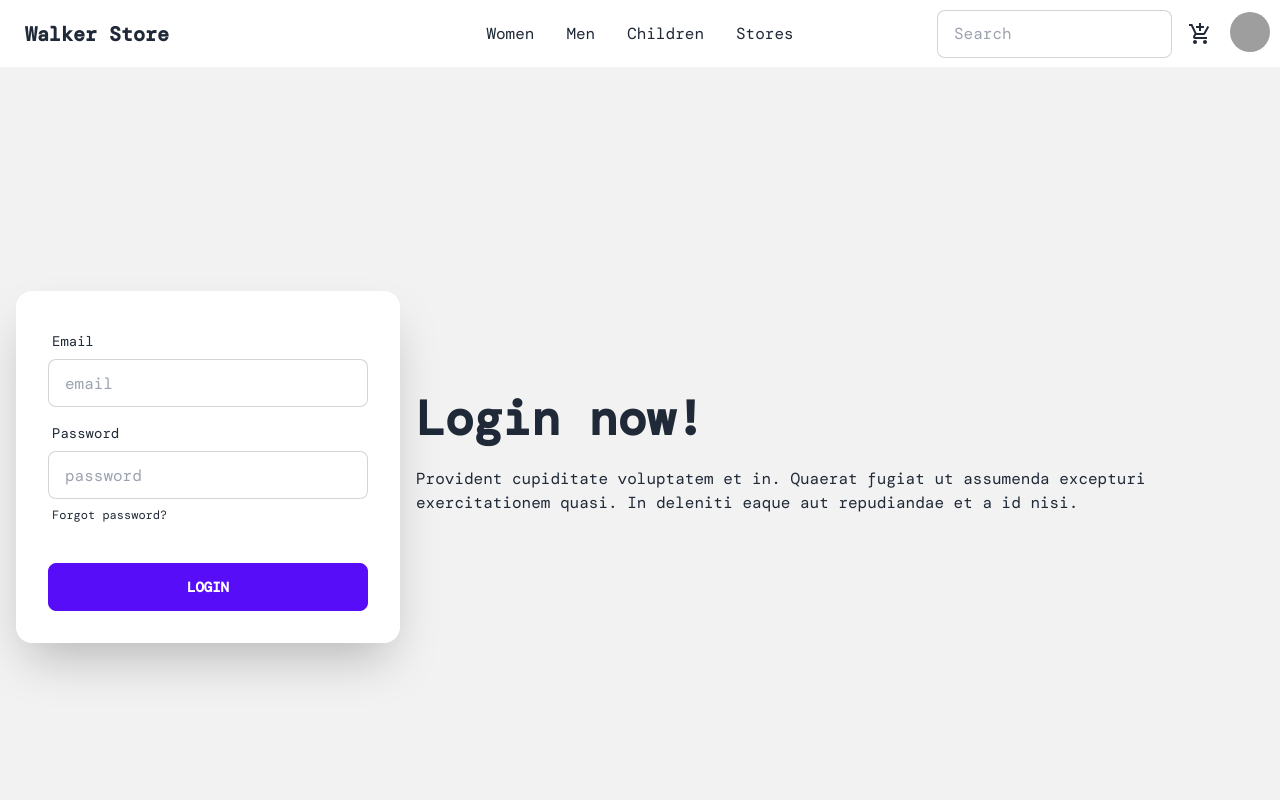
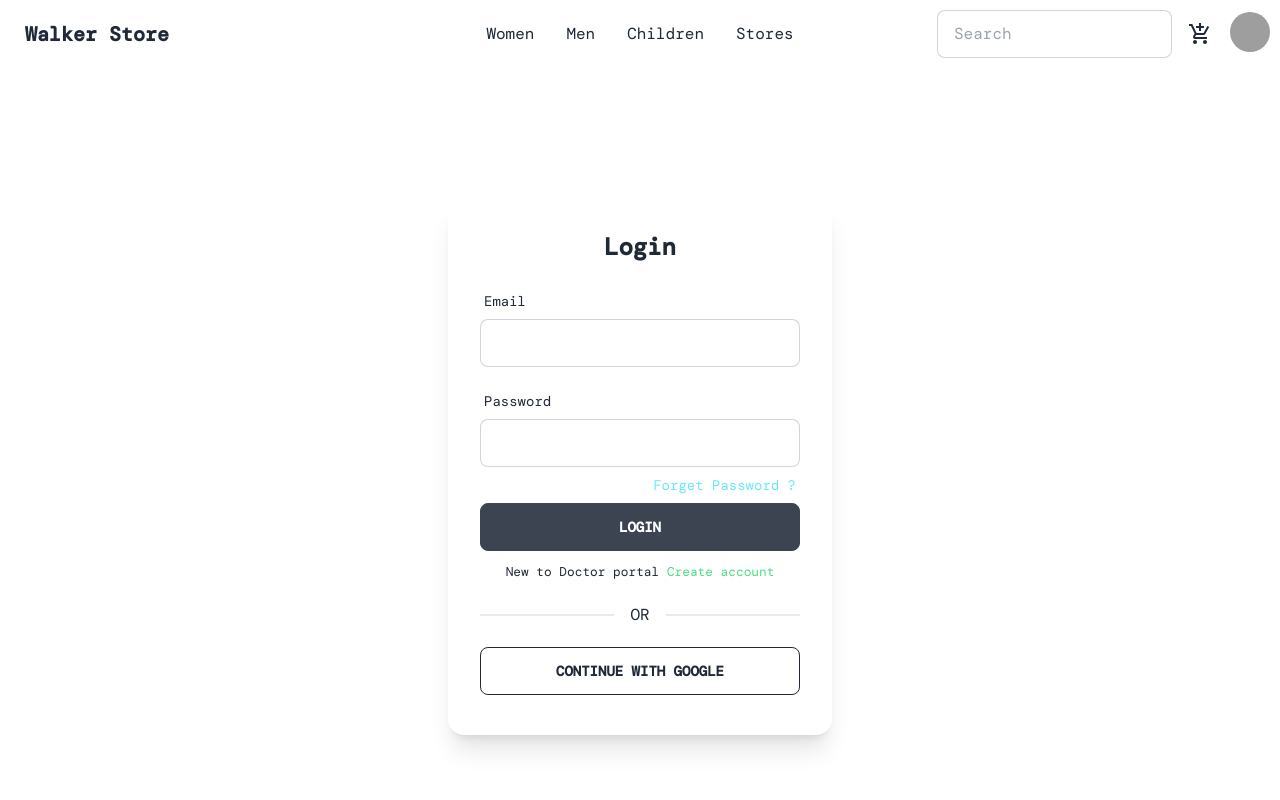
Before and after one commit to rakibulhasan933/ecommerce-react-app, a React (Create React App) app: page /login in a window 1280 px wide. Shown: the top 800 px of the page. Built offline with nearby package versions, Linux system fonts and the light colour scheme; grey boxes are pictures that could not be loaded; a web font is replaced by a local one.

Commit message:
[ADD] hook from used

```diff
--- a/package.json
+++ b/package.json
@@ -16,6 +16,7 @@
     "daisyui": "^2.46.1",
     "react": "^18.2.0",
     "react-dom": "^18.2.0",
+    "react-hook-form": "^7.42.0",
     "react-hot-toast": "^2.4.0",
     "react-router-dom": "^6.6.1",
     "react-scripts": "5.0.1",
--- a/src/pages/Login/Login.js
+++ b/src/pages/Login/Login.js
@@ -1,34 +1,60 @@
 import React from 'react';
+import { useForm } from 'react-hook-form';
+import { Link } from 'react-router-dom';
 
 const Login = () => {
+	const { register, handleSubmit, formState: { errors } } = useForm();
+	const onSubmit = data => {
+		console.log(data);
+	}
 	return (
-		<div className="hero min-h-screen bg-base-200">
-			<div className="hero-content flex-col lg:flex-row-reverse">
-				<div className="text-center lg:text-left">
-					<h1 className="text-5xl font-bold">Login now!</h1>
-					<p className="py-6">Provident cupiditate voluptatem et in. Quaerat fugiat ut assumenda excepturi exercitationem quasi. In deleniti eaque aut repudiandae et a id nisi.</p>
-				</div>
-				<div className="card flex-shrink-0 w-full max-w-sm shadow-2xl bg-base-100">
-					<div className="card-body">
-						<div className="form-control">
+		<div className='flex items-center justify-center h-screen'>
+			<div className="shadow-xl card w-96 bg-base-100 ">
+				<div className="card-body">
+					<h2 className="mb-3 text-2xl font-bold text-center">Login</h2>
+					<form onSubmit={handleSubmit(onSubmit)}>
+						<div className="w-full max-w-xs form-control">
 							<label className="label">
 								<span className="label-text">Email</span>
 							</label>
-							<input type="text" placeholder="email" className="input input-bordered" />
-						</div>
-						<div className="form-control">
+							<input type="email" className="w-full max-w-xs input input-bordered" {...register("email", {
+								required: {
+									value: true,
+									message: 'Email is Required'
+								},
+								pattern: {
+									value: /[a-z0-9]+@[a-z]+\.[a-z]{2,3}/,
+									message: 'Provide a valid Email'
+								}
+							})} />
+							<label className="label">
+								{errors.email?.type === 'required' && <span className="text-red-500 label-text-alt">{errors.email.message}</span>}
+								{errors.email?.type === 'pattern' && <span className="text-red-500 label-text-alt">{errors.email.message}</span>}
+							</label>
 							<label className="label">
 								<span className="label-text">Password</span>
 							</label>
-							<input type="text" placeholder="password" className="input input-bordered" />
+							<input type="password" className="w-full max-w-xs input input-bordered" {...register("password", {
+								required: {
+									value: true,
+									message: 'Password is Required'
+								},
+								minLength: {
+									value: 6,
+									message: 'Must be 6 characters or longer'
+								}
+							})} />
 							<label className="label">
-								<a href="#" className="label-text-alt link link-hover">Forgot password?</a>
+								{errors.password?.type === 'required' && <span className="text-red-500 label-text-alt">{errors.password.message}</span>}
+								{errors.password?.type === 'minLength' && <span className="text-red-500 label-text-alt">{errors.password.message}</span>}
+								<p className="text-sm cursor-pointer label-text-alt text-cyan-300 text-end">Forget Password ?</p>
 							</label>
 						</div>
-						<div className="form-control mt-6">
-							<button className="btn btn-primary">Login</button>
-						</div>
-					</div>
+						<input className='w-full max-w-xs text-white btn' type="submit" value="Login" />
+					</form>
+					<p className='text-center'><small>New to Doctor portal <Link to='/signup' className='text-green-400 '>Create account</Link> </small></p>
+					<div className="divider">OR</div>
+					<button className="mb-2 btn btn-outline">Continue with Google</button>
 				</div>
 			</div>
 		</div>
```
Also changed, not shown: 1 other file (tests, documents, lock files or other folders).
